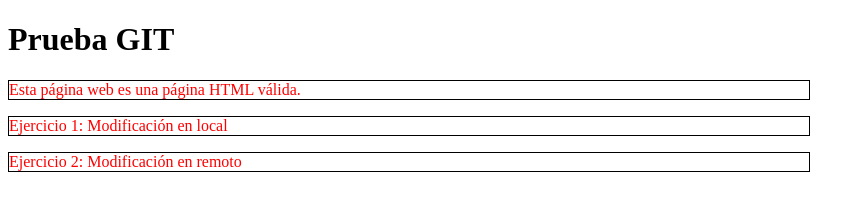
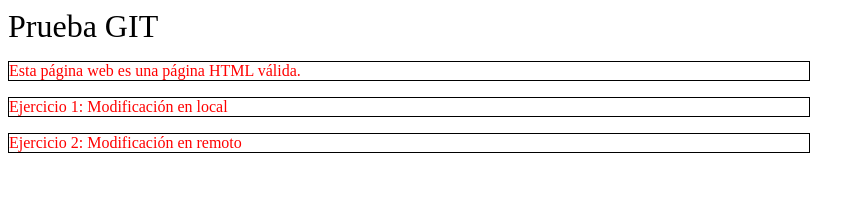
Before and after one commit to luisaparra-info/PRUEBA1, a plain HTML site: page index.html in a window 1280 px wide. Shown: the whole page, without its empty margins (0-865 px from the left). Drawn offline with Linux system fonts and the light colour scheme.

Commit message:
Conflicto remoto: Add styles for h1 element

```diff
--- a/style.css
+++ b/style.css
@@ -3,3 +3,8 @@
     width: 800px;
     border: 1px solid black;
 }
+h1 {
+    font-weight: normal;
+    margin: 0;
+    padding: 0;
+}
```
